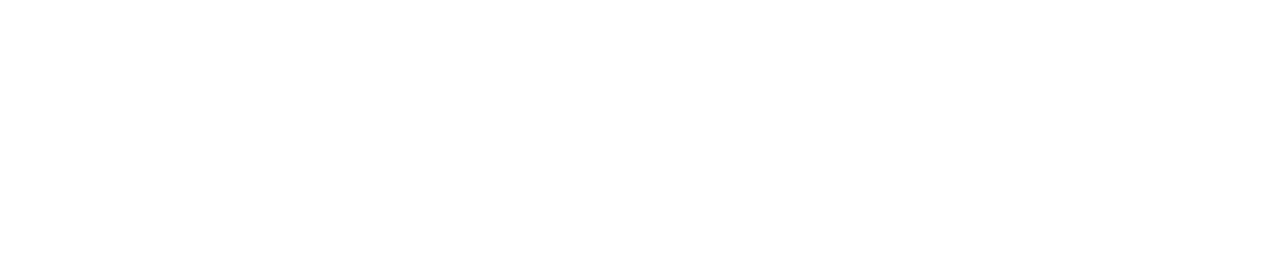
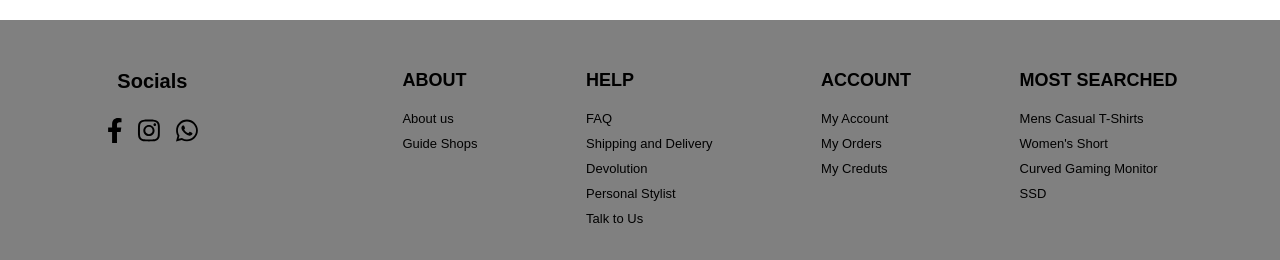
Before and after one commit to LucasGomestl/store-with-cart, a React (Create React App) app: page /product/1 in a window 1280 px wide. Shown: the part 2537-2797 px from the top of the page. Before the commit the page ends 2557 px from the top, so only its background shows below. Built offline with nearby package versions, Linux system fonts and the light colour scheme.

Commit message:
fix: create Footer component

```diff
--- a/src/App/globalStyle.js
+++ b/src/App/globalStyle.js
@@ -12,8 +12,10 @@
   overflow-x: hidden;
   background-color: white
   }
-  body > *{
-      padding: 0 8vw    }
+  .App > *{
+    padding-left: 8vw;
+    padding-right: 8vw;
+   }
   img{
       max-width: 100%
   }
--- /dev/null
+++ b/src/components/Socials/index.jsx
@@ -0,0 +1,24 @@
+import React from "react";
+import Icon from "../../components/Icon";
+
+import { StyledSocials, SocialsList } from "./styles";
+
+const Socials = () => {
+  return (
+    <StyledSocials>
+      <SocialsList>
+        <li>
+          <Icon icon={["fab", "facebook-f"]} link="/" />
+        </li>
+        <li>
+          <Icon icon={["fab", "instagram"]} link="/" />
+        </li>
+        <li>
+          <Icon icon={["fab", "whatsapp"]} link="/" />
+        </li>
+      </SocialsList>
+    </StyledSocials>
+  );
+};
+
+export default Socials;
--- /dev/null
+++ b/src/components/Socials/styles.js
@@ -0,0 +1,14 @@
+import styled from "styled-components";
+
+export const StyledSocials = styled.div`
+  font-size: 20px;
+`;
+
+export const SocialsList = styled.ul`
+  display: flex;
+  font-size: 16px;
+  > li {
+    font-size: 25px;
+    margin: 0 8px;
+  }
+`;
--- /dev/null
+++ b/src/layout/Footer/SiteMap/index.jsx
@@ -0,0 +1,50 @@
+import React from "react";
+
+import { Title, StyledSiteMap, MapColumn } from "./styles";
+
+const SiteMap = () => {
+  return (
+    <>
+      <StyledSiteMap>
+        <div>
+          <Title>ABOUT</Title>
+          <MapColumn>
+            <li>About us</li>
+            <li>Guide Shops</li>
+          </MapColumn>
+        </div>
+
+        <div>
+          <Title>HELP</Title>
+          <MapColumn>
+            <li>FAQ</li>
+            <li>Shipping and Delivery</li>
+            <li>Devolution</li>
+            <li>Personal Stylist</li>
+            <li>Talk to Us</li>
+          </MapColumn>
+        </div>
+
+        <div>
+          <Title>ACCOUNT</Title>
+          <MapColumn>
+            <li>My Account</li>
+            <li>My Orders</li>
+            <li>My Creduts</li>
+          </MapColumn>
+        </div>
+        <div>
+          <Title>MOST SEARCHED</Title>
+          <MapColumn>
+            <li>Mens Casual T-Shirts</li>
+            <li>Women's Short</li>
+            <li>Curved Gaming Monitor</li>
+            <li>SSD</li>
+          </MapColumn>
+        </div>
+      </StyledSiteMap>
+    </>
+  );
+};
+
+export default SiteMap;
--- /dev/null
+++ b/src/layout/Footer/SiteMap/styles.js
@@ -0,0 +1,22 @@
+import styled from "styled-components";
+
+export const Title = styled.h2`
+  font-size: 18px;
+  margin-bottom: 20px;
+`;
+
+export const StyledSiteMap = styled.nav`
+  display: grid;
+  grid-template-columns: repeat(4, max-content);
+  justify-content: space-between;
+`;
+
+export const MapColumn = styled.ul`
+  display: grid;
+  grid-template-columns: 1fr;
+  grid-row-gap: 10px;
+  font-size: 13px;
+  > li:hover {
+    cursor: pointer;
+  }
+`;
--- /dev/null
+++ b/src/layout/Footer/index.jsx
@@ -0,0 +1,19 @@
+import React from "react";
+import Socials from "../../components/Socials";
+import SiteMap from "./SiteMap";
+
+import { StyledFooter, SocialsContainer, Title } from "./styles";
+
+const Footer = () => {
+  return (
+    <StyledFooter>
+      <SocialsContainer>
+        <Title>Socials</Title>
+        <Socials />
+      </SocialsContainer>
+      <SiteMap />
+    </StyledFooter>
+  );
+};
+
+export default Footer;
--- /dev/null
+++ b/src/layout/Footer/styles.js
@@ -0,0 +1,25 @@
+import styled from "styled-components";
+
+export const StyledFooter = styled.footer`
+  display: grid;
+  grid-template-columns: 300px 1fr;
+  height: 230px;
+
+  background-color: grey;
+  padding-top: 50px;
+`;
+
+export const SocialsContainer = styled.nav`
+  display: flex;
+  flex-direction: column;
+  justify-content: space-between;
+  align-items: center;
+  height: 75px;
+  width: 100px;
+`;
+
+export const Title = styled.h2`
+  font-size: 20px;
+`;
+
+export const Navigation = styled.nav``;
--- a/src/pages/Home/index.jsx
+++ b/src/pages/Home/index.jsx
@@ -2,15 +2,19 @@
 import Header from "../../layout/Header";
 import ProductsGallery from "../../layout/ProductsGallery";
 import ProductList from "../../layout/ProductLists";
+import Footer from "../../layout/Footer";
 
 import { Main } from "./styles";
 const Home = () => {
   return (
-    <Main>
+    <>
       <Header />
-      <ProductsGallery />
-      <ProductList />
-    </Main>
+      <Main>
+        <ProductsGallery />
+        <ProductList />
+      </Main>
+      <Footer />
+    </>
   );
 };
 
```
